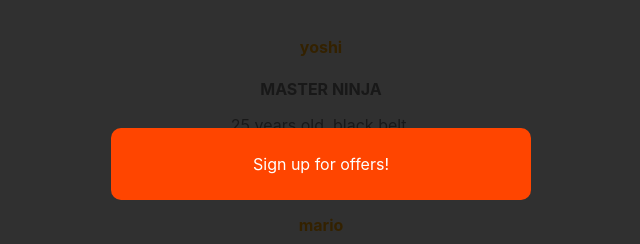
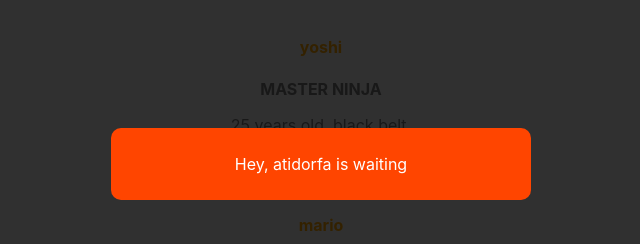
Before and after one commit to atidorfa/svtapp, a Svelte app: page / in a window 1280 px wide. Shown: the top 244 px of the page, without its empty margins (319-959 px from the left). Built offline with nearby package versions, Linux system fonts and the light colour scheme.

Commit message:
#11 Props

```diff
--- a/src/App.svelte
+++ b/src/App.svelte
@@ -24,7 +24,8 @@
     <p>Not greater than 5</p>
 {/if} -->
 
-<Modal />
+<Modal message="Hey, atidorfa is waiting" isPromo={true}/>
+<!-- <Modal isPromo={true}/> -->
 
 <main>
 	{#each people as person (person.id)}
--- a/src/Modal.svelte
+++ b/src/Modal.svelte
@@ -1,12 +1,13 @@
 <script>
+    export let message = "Default message value";
     let showModal = true;
-    let isPromo = true;
+    export let isPromo = false;
 </script>
 
 {#if showModal}
 <div class="backdrop" class:promo={isPromo}>
     <div class="modal">
-        <p>Sign up for offers!</p>
+        <p>{message}</p>
     </div>
 </div>
 {/if}
```
